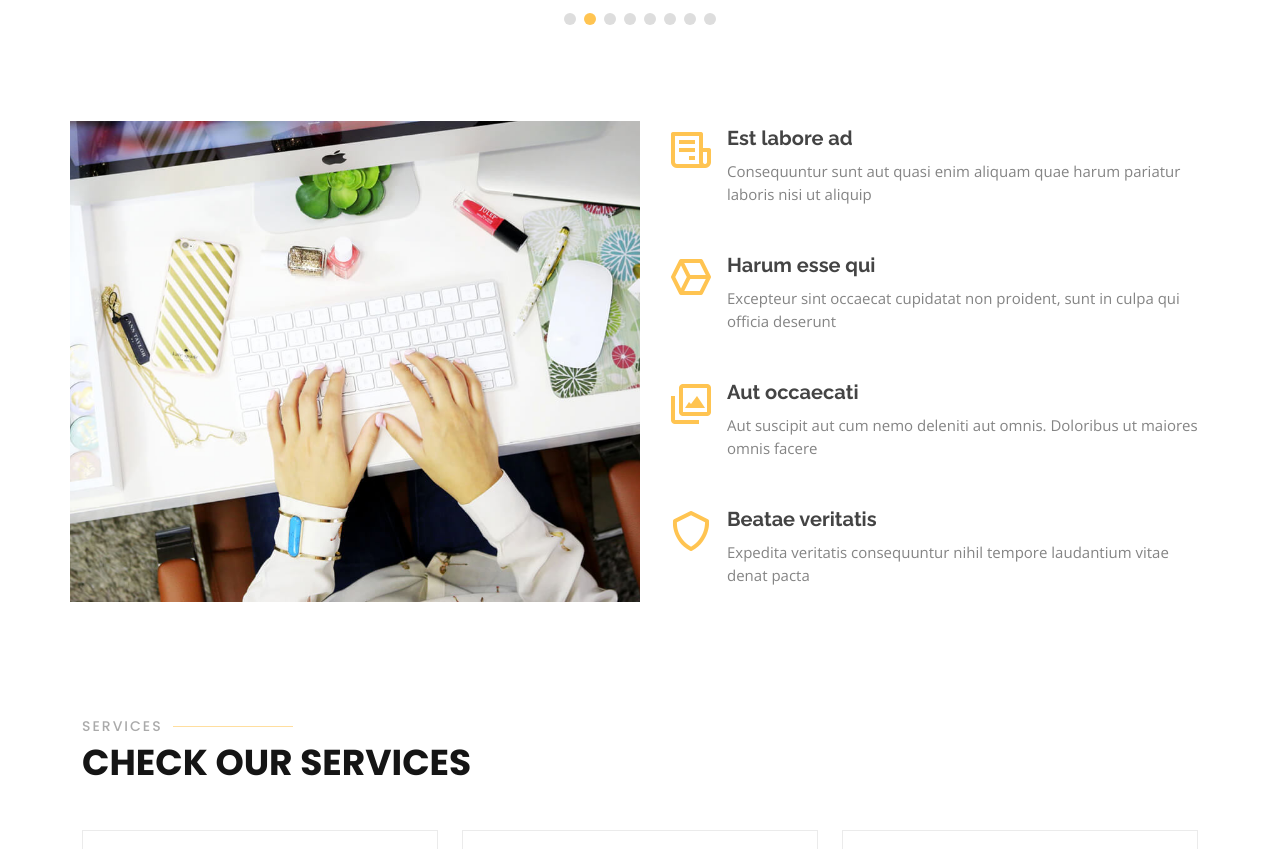
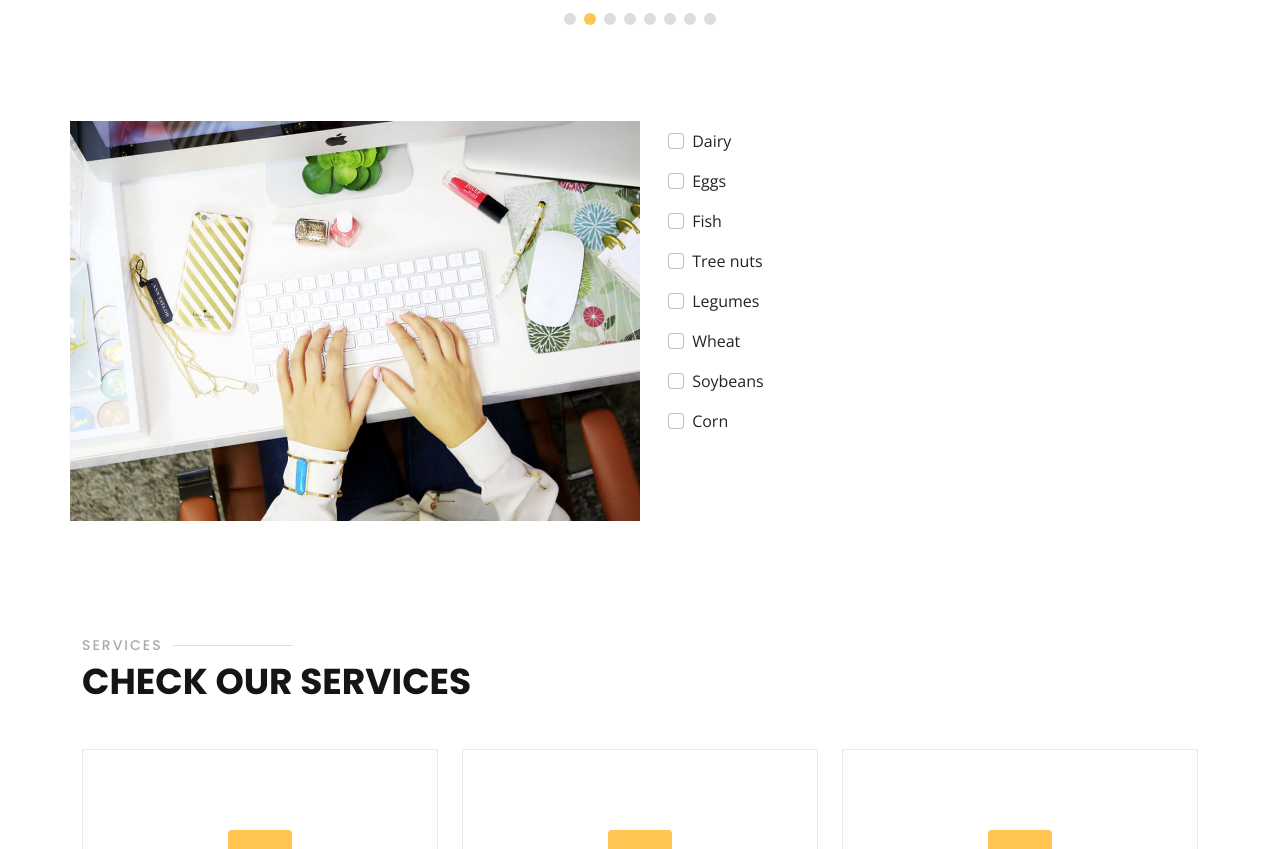
Before and after one commit to ElijhaC/Freshfoods-2, a plain HTML site: page index.html in a window 1280 px wide. Shown: the part 1400-2249 px from the top of the page. Drawn offline with nearby package versions, Linux system fonts and the light colour scheme.

Commit message:
Added allergen list

```diff
--- a/index.html
+++ b/index.html
@@ -5,7 +5,7 @@
   <meta charset="utf-8">
   <meta content="width=device-width, initial-scale=1.0" name="viewport">
 
-  <title>Gp Bootstrap Template - Index</title>
+  <title>FreshFoods</title>
   <meta content="" name="description">
   <meta content="" name="keywords">
 
@@ -86,40 +86,28 @@
 
       <div class="row justify-content-center" data-aos="fade-up" data-aos-delay="150">
         <div class="col-xl-6 col-lg-8">
-          <h1>Powerful Digital Solutions With Gp<span>.</span></h1>
-          <h2>We are team of talented digital marketers</h2>
+          <h1>Recipes by Diet<span>.</span></h1>
+          <h2>From gluten free to vegetarian and more, these are trusted, easy and healthy recipes for special diets. Find the best for any breakfast, lunch or dinner!</h2>
         </div>
       </div>
 
       <div class="row gy-4 mt-5 justify-content-center" data-aos="zoom-in" data-aos-delay="250">
         <div class="col-xl-2 col-md-4">
           <div class="icon-box">
-            <i class="ri-store-line"></i>
-            <h3><a href="">Lorem Ipsum</a></h3>
+            <iconify-icon icon="bi:egg-fried" style="color: #ffc107;" width="50" height="50"></iconify-icon>
+            <h3><a href="">Breakfast</a></h3>
           </div>
         </div>
         <div class="col-xl-2 col-md-4">
           <div class="icon-box">
-            <i class="ri-bar-chart-box-line"></i>
-            <h3><a href="">Dolor Sitema</a></h3>
+            <iconify-icon icon="fluent:bowl-salad-20-filled" style="color: #ffc107;" width="50" height="50"></iconify-icon>
+            <h3><a href="">Lunch</a></h3>
           </div>
         </div>
         <div class="col-xl-2 col-md-4">
           <div class="icon-box">
-            <i class="ri-calendar-todo-line"></i>
-            <h3><a href="">Sedare Perspiciatis</a></h3>
-          </div>
-        </div>
-        <div class="col-xl-2 col-md-4">
-          <div class="icon-box">
-            <i class="ri-paint-brush-line"></i>
-            <h3><a href="">Magni Dolores</a></h3>
-          </div>
-        </div>
-        <div class="col-xl-2 col-md-4">
-          <div class="icon-box">
-            <i class="ri-database-2-line"></i>
-            <h3><a href="">Nemos Enimade</a></h3>
+            <iconify-icon icon="mdi:dinner" style="color: #ffc107;" width="50" height="50"></iconify-icon>
+            <h3><a href="">Dinner</a></h3>
           </div>
         </div>
       </div>
@@ -179,33 +167,47 @@
       </div>
     </section><!-- End Clients Section -->
 
-    <!-- ======= Features Section ======= -->
+    <!-- ======= Allergens Section ======= -->
     <section id="features" class="features">
       <div class="container" data-aos="fade-up">
 
         <div class="row">
           <div class="image col-lg-6" style='background-image: url("assets/img/features.jpg");' data-aos="fade-right"></div>
           <div class="col-lg-6" data-aos="fade-left" data-aos-delay="100">
-            <div class="icon-box mt-5 mt-lg-0" data-aos="zoom-in" data-aos-delay="150">
-              <i class="bx bx-receipt"></i>
-              <h4>Est labore ad</h4>
-              <p>Consequuntur sunt aut quasi enim aliquam quae harum pariatur laboris nisi ut aliquip</p>
-            </div>
-            <div class="icon-box mt-5" data-aos="zoom-in" data-aos-delay="150">
-              <i class="bx bx-cube-alt"></i>
-              <h4>Harum esse qui</h4>
-              <p>Excepteur sint occaecat cupidatat non proident, sunt in culpa qui officia deserunt</p>
-            </div>
-            <div class="icon-box mt-5" data-aos="zoom-in" data-aos-delay="150">
-              <i class="bx bx-images"></i>
-              <h4>Aut occaecati</h4>
-              <p>Aut suscipit aut cum nemo deleniti aut omnis. Doloribus ut maiores omnis facere</p>
-            </div>
-            <div class="icon-box mt-5" data-aos="zoom-in" data-aos-delay="150">
-              <i class="bx bx-shield"></i>
-              <h4>Beatae veritatis</h4>
-              <p>Expedita veritatis consequuntur nihil tempore laudantium vitae denat pacta</p>
-            </div>
+            <ul class="list-group">
+              <li class="list-group-item border-0">
+                <input class="form-check-input me-1" type="checkbox" value="" id="firstCheckbox">
+                <label class="form-check-label" for="firstCheckbox">Dairy</label>
+              </li>
+              <li class="list-group-item border-0">
+                <input class="form-check-input me-1" type="checkbox" value="" id="secondCheckbox">
+                <label class="form-check-label" for="secondCheckbox">Eggs</label>
+              </li>
+              <li class="list-group-item border-0">
+                <input class="form-check-input me-1" type="checkbox" value="" id="thirdCheckbox">
+                <label class="form-check-label" for="thirdCheckbox">Fish</label>
+              </li>
+              <li class="list-group-item border-0">
+                <input class="form-check-input me-1" type="checkbox" value="" id="firstCheckbox">
+                <label class="form-check-label" for="firstCheckbox">Tree nuts</label>
+              </li>
+              <li class="list-group-item border-0">
+                <input class="form-check-input me-1" type="checkbox" value="" id="secondCheckbox">
+                <label class="form-check-label" for="secondCheckbox">Legumes</label>
+              </li>
+              <li class="list-group-item border-0">
+                <input class="form-check-input me-1" type="checkbox" value="" id="thirdCheckbox">
+                <label class="form-check-label" for="thirdCheckbox">Wheat</label>
+              </li>
+              <li class="list-group-item border-0">
+                <input class="form-check-input me-1" type="checkbox" value="" id="firstCheckbox">
+                <label class="form-check-label" for="firstCheckbox">Soybeans</label>
+              </li>
+              <li class="list-group-item border-0">
+                <input class="form-check-input me-1" type="checkbox" value="" id="secondCheckbox">
+                <label class="form-check-label" for="secondCheckbox">Corn</label>
+              </li>
+            </ul>
           </div>
         </div>
 
@@ -817,7 +819,8 @@
   <script src="assets/vendor/isotope-layout/isotope.pkgd.min.js"></script>
   <script src="assets/vendor/swiper/swiper-bundle.min.js"></script>
   <script src="assets/vendor/php-email-form/validate.js"></script>
-
+  <script src='https://kit.fontawesome.com/a076d05399.js' crossorigin='anonymous'></script>
+<script src="https://code.iconify.design/iconify-icon/1.0.2/iconify-icon.min.js"></script>
   <!-- Template Main JS File -->
   <script src="assets/js/main.js"></script>
 
```
